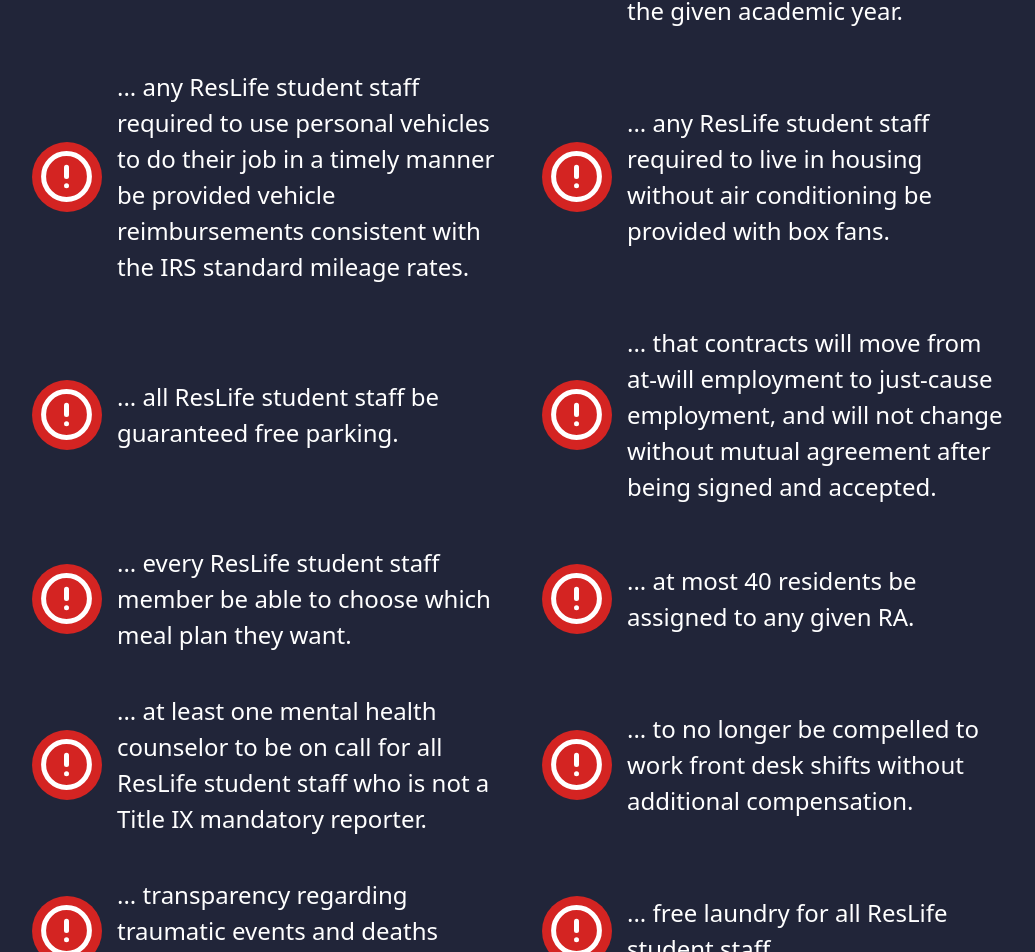
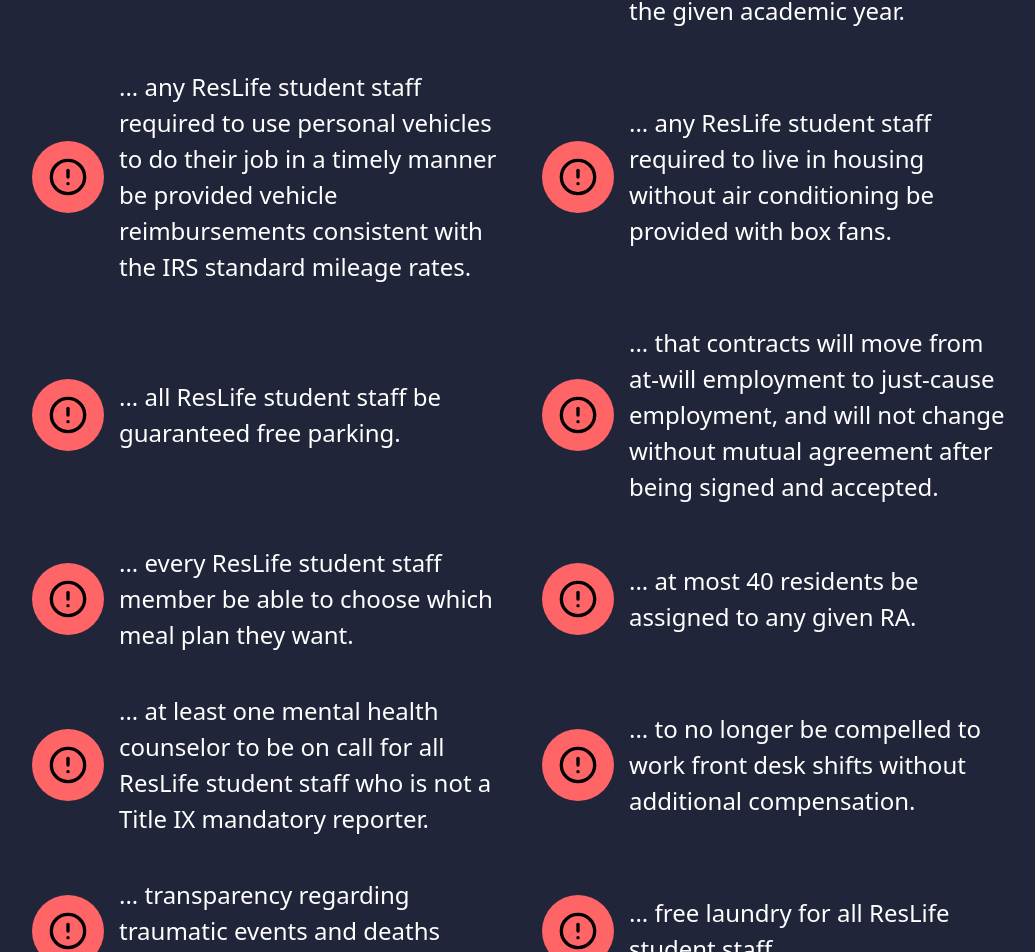
Before and after one commit to dillp1/row-website, a React (Vite) app: page / in a window 1280 px wide. Shown: the part 3508-4460 px from the top of the page, without its empty margins (118-1153 px from the left). Built offline with nearby package versions, Linux system fonts and the light colour scheme.

Commit message:
demand items use lucidde icons

```diff
--- a/src/components/DemandItem.jsx
+++ b/src/components/DemandItem.jsx
@@ -1,9 +1,30 @@
 import React from "react";
+import { BadgeCheck, CircleAlert, Megaphone } from "lucide-react";
 
-function DemandItem({ icon, text }) {
+function DemandItem({ status, text }) {
+  let Icon;
+  let bgColor;
+  switch (status) {
+    case "met":
+      Icon = BadgeCheck;
+      bgColor = "bg-green-400"
+      break;
+    case "addressed":
+      Icon = Megaphone;
+      bgColor = "bg-yellow-400"
+      break;
+    case "unaddressed":
+    default:
+      Icon = CircleAlert;
+      bgColor = "bg-red-400"
+      break;
+  }
+
   return (
     <div className="flex flex-row items-center md:items-start lg:items-center text-left gap-[15px]">
-      <img src={icon} alt=""/>
+      <div className={`w-14 h-14 sm:w-12 sm:h-12 lg:w-18 lg:h-18 min-w-14 sm:min-w-12 lg:min-w-18 rounded-full ${bgColor} text-black flex items-center justify-center`}>
+        <Icon className="w-8 h-8 sm:w-6 sm:h-6 lg:w-10 lg:h-10" />
+      </div>
       <p className="text-[18px] sm:text-[20px] lg:text-[24px]">{text}</p>
     </div>
   );
--- a/src/components/Demands.jsx
+++ b/src/components/Demands.jsx
@@ -1,10 +1,6 @@
 import React from "react";
 
 import DemandItem from "./DemandItem";
-
-import metIcon from "../assets/MetNotification.svg";
-/* import addressedIcon from "../assets/AddressedNotification.svg"; */
-import unaddressedIcon from "../assets/UnaddressedNotification.svg";
 
 function Demands() {
   return (
@@ -16,51 +12,51 @@ function Demands() {
       <p className="text-[40px] sm:text-[60px] lg:text-[64px] font-semibold pb-[25px]">We Demand...</p>
       <div className="grid grid-cols-1 lg:grid-cols-2 gap-[40px]">
         <DemandItem
-          icon={metIcon}
+          status="met"
           text="... that any ResLife student staff never be assigned to share a living space with residents or a bedroom with any other individuals."
         />
         <DemandItem
-          icon={unaddressedIcon}
+          status="unaddressed"
           text="... a guaranteed severance package for any ResLife student staff who resigns or is fired. This should include, but not be limited to, the option of housing and a meal plan for the remainder of the given academic year."
         />
         <DemandItem
-          icon={unaddressedIcon}
+          status="unaddressed"
           text="... any ResLife student staff required to use personal vehicles to do their job in a timely manner be provided vehicle reimbursements consistent with the IRS standard mileage rates."
         />
         <DemandItem
-          icon={unaddressedIcon}
+          status="unaddressed"
           text="... any ResLife student staff required to live in housing without air conditioning be provided with box fans."
         />
         <DemandItem
-          icon={unaddressedIcon}
+          status="unaddressed"
           text="... all ResLife student staff be guaranteed free parking."
         />
         <DemandItem
-          icon={unaddressedIcon}
+          status="unaddressed"
           text="... that contracts will move from at-will employment to just-cause employment, and will not change without mutual agreement after being signed and accepted."
         />
         <DemandItem
-          icon={unaddressedIcon}
+          status="unaddressed"
           text="... every ResLife student staff member be able to choose which meal plan they want."
         />
         <DemandItem
-          icon={unaddressedIcon}
+          status="unaddressed"
           text="... at most 40 residents be assigned to any given RA."
         />
         <DemandItem
-          icon={unaddressedIcon}
+          status="unaddressed"
           text="... at least one mental health counselor to be on call for all ResLife student staff who is not a Title IX mandatory reporter."
         />
         <DemandItem
-          icon={unaddressedIcon}
+          status="unaddressed"
           text="... to no longer be compelled to work front desk shifts without additional compensation."
         />
         <DemandItem
-          icon={unaddressedIcon}
+          status="unaddressed"
           text="... transparency regarding traumatic events and deaths within the community."
         />
         <DemandItem
-          icon={unaddressedIcon}
+          status="unaddressed"
           text="... free laundry for all ResLife student staff."
         />
       </div>
```
